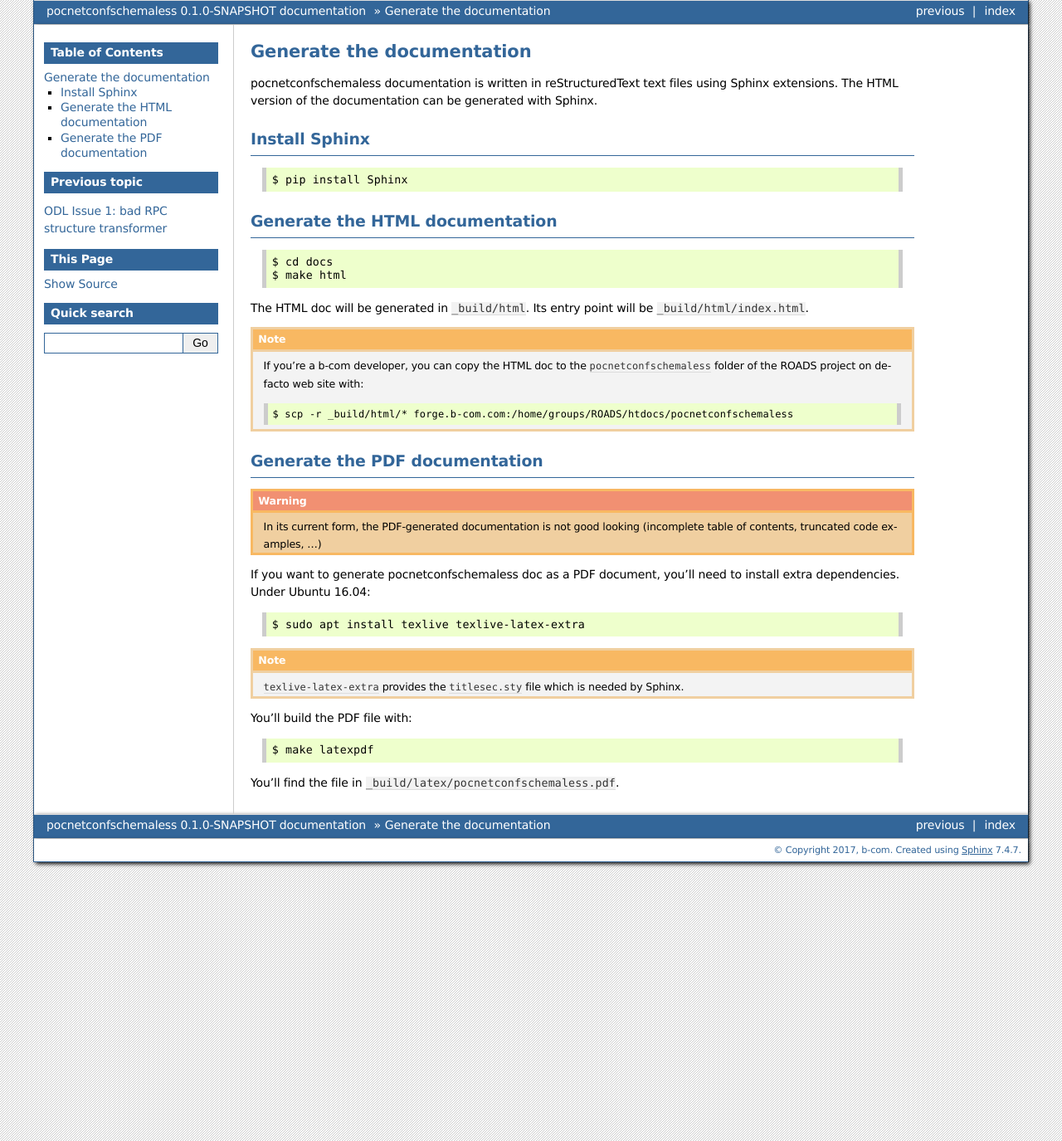
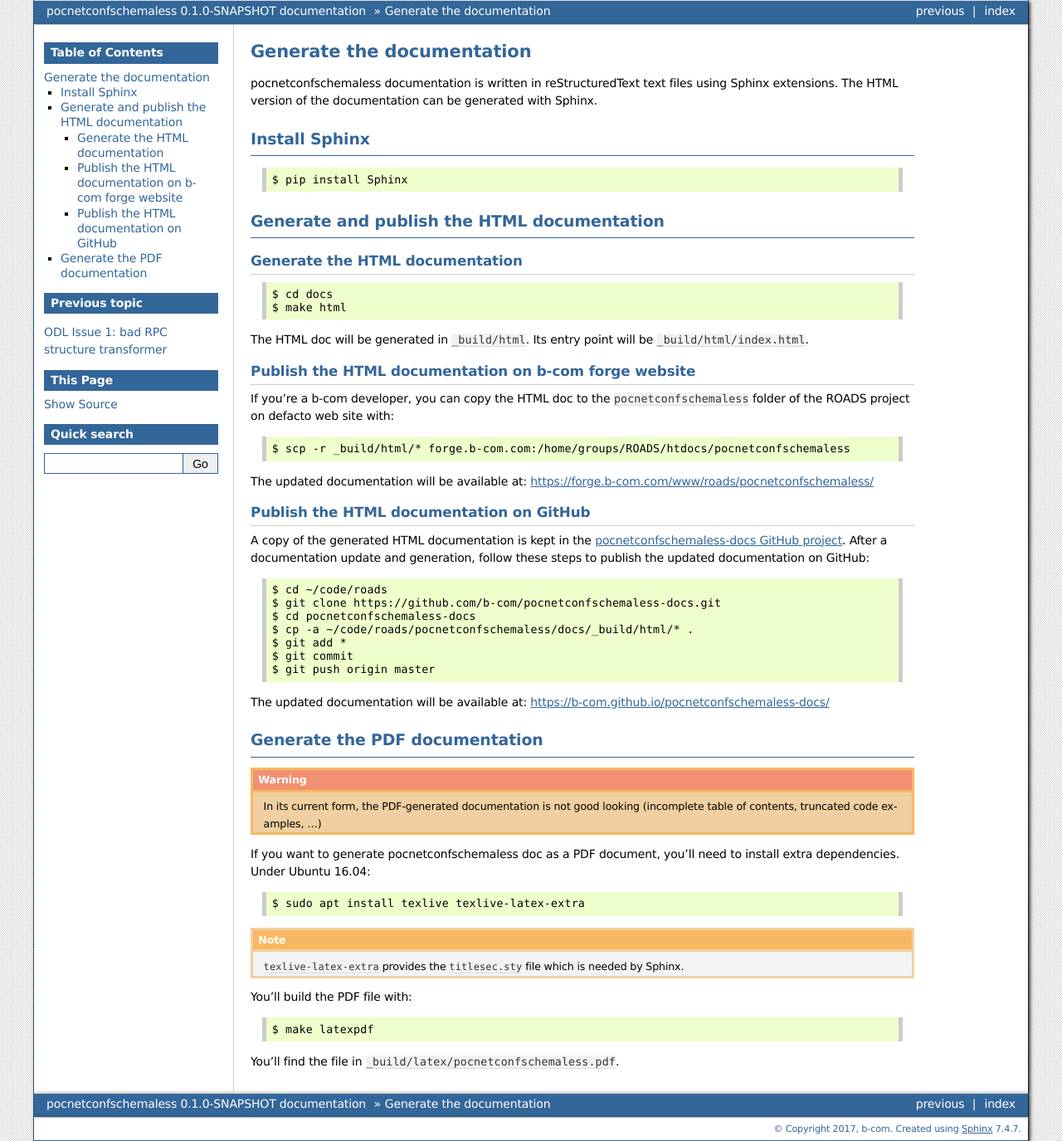
Before and after one commit to b-com/pocnetconfschemaless, a Sphinx documentation site: the page built from docs/developer_guide/build_the_docs.rst, in a window 1280 px wide. Shown: the whole page at 83% size. Built offline with Sphinx 7.4.7, drawn with Linux system fonts in a browser that asks for light colours.

Commit message:
docs: add references to the project on GitHub

```diff
--- a/docs/developer_guide/build_the_docs.rst
+++ b/docs/developer_guide/build_the_docs.rst
@@ -12,8 +12,11 @@ Install Sphinx
 
     $ pip install Sphinx
 
+Generate and publish the HTML documentation
+-------------------------------------------
+
 Generate the HTML documentation
--------------------------------
+~~~~~~~~~~~~~~~~~~~~~~~~~~~~~~~
 
 ::
 
@@ -23,13 +26,37 @@ Generate the HTML documentation
 The HTML doc will be generated in ``_build/html``. Its entry point will be
 ``_build/html/index.html``.
 
-.. note::
+Publish the HTML documentation on b-com forge website
+~~~~~~~~~~~~~~~~~~~~~~~~~~~~~~~~~~~~~~~~~~~~~~~~~~~~~
 
-   If you're a b-com developer, you can copy the HTML doc to the
-   ``pocnetconfschemaless`` folder of the ROADS project on defacto web site
-   with::
+If you're a b-com developer, you can copy the HTML doc to the
+``pocnetconfschemaless`` folder of the ROADS project on defacto web site
+with::
 
-      $ scp -r _build/html/* forge.b-com.com:/home/groups/ROADS/htdocs/pocnetconfschemaless
+   $ scp -r _build/html/* forge.b-com.com:/home/groups/ROADS/htdocs/pocnetconfschemaless
+
+The updated documentation will be available at:
+https://forge.b-com.com/www/roads/pocnetconfschemaless/
+
+Publish the HTML documentation on GitHub
+~~~~~~~~~~~~~~~~~~~~~~~~~~~~~~~~~~~~~~~~
+
+A copy of the generated HTML documentation is kept in the
+`pocnetconfschemaless-docs GitHub project`_. After a documentation update and
+generation, follow these steps to publish the updated documentation on GitHub::
+
+   $ cd ~/code/roads
+   $ git clone https://github.com/b-com/pocnetconfschemaless-docs.git
+   $ cd pocnetconfschemaless-docs
+   $ cp -a ~/code/roads/pocnetconfschemaless/docs/_build/html/* .
+   $ git add *
+   $ git commit
+   $ git push origin master
+
+.. _pocnetconfschemaless-docs GitHub project: https://github.com/b-com/pocnetconfschemaless-docs
+
+The updated documentation will be available at:
+https://b-com.github.io/pocnetconfschemaless-docs/
 
 Generate the PDF documentation
 ------------------------------
--- a/docs/user_guide/build.rst
+++ b/docs/user_guide/build.rst
@@ -23,7 +23,8 @@ For b-com developers with access to the internal forge::
 
 For other developers::
 
-   TODO
+   $ mkdir -p ~/code/roads
+   $ git clone https://github.com/b-com/pocnetconfschemaless.git
 
 In the rest of the documentation, we'll assume that the source code can be
 found in ``~/code/roads/pocnetconfschemaless``.
```
Also changed, not shown: README.md (+8 -4 lines), docs/README.md (+1 -1 lines), docs/index.rst (+13 -0 lines).
